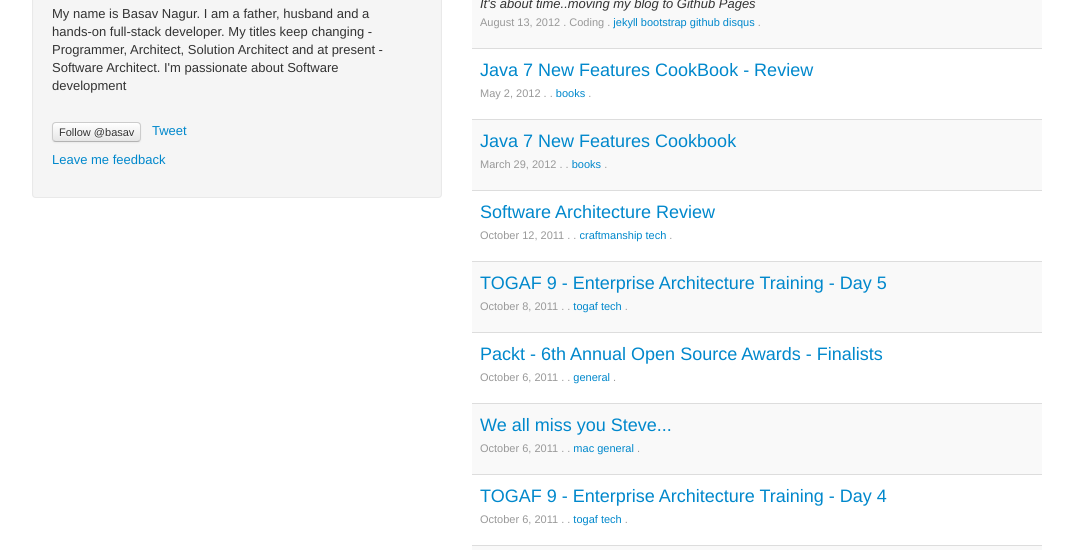
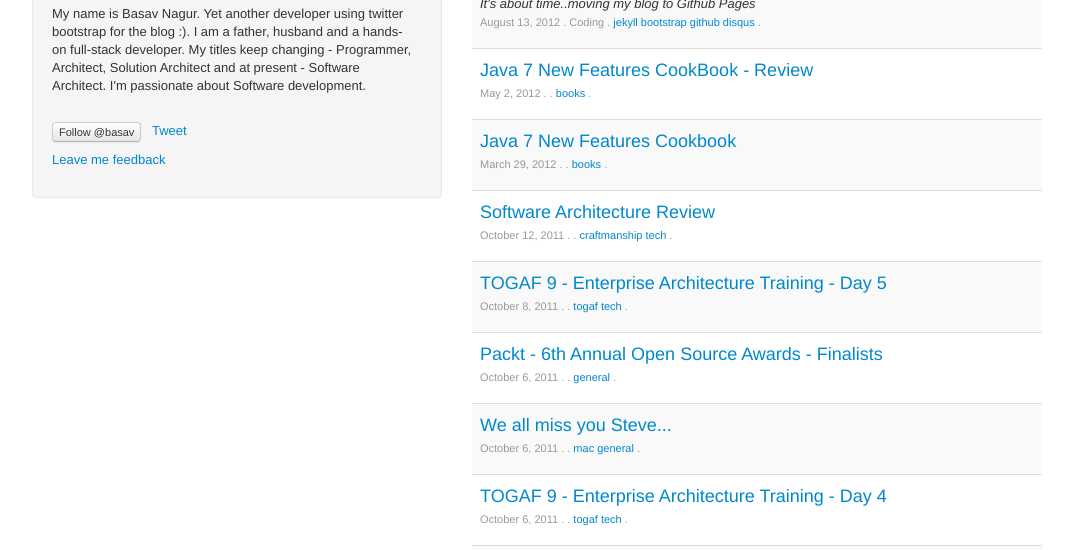
Before and after one commit to basav/basav.github.com, a Jekyll site: the page built from index.html, in a window 1280 px wide and 900 px high, cut to the strip 350-900 px from the top of the window. Shown: the whole strip, without its empty margins (23-1096 px from the left). Built offline with Jekyll 4.4.1, drawn with Linux system fonts in a browser that asks for light colours; Markdown is read by kramdown in place of the engine named in the settings; comment, search, counter and statistics services are not loaded.

```diff
--- a/_includes/aboutme.html
+++ b/_includes/aboutme.html
@@ -1,5 +1,5 @@
 <p><img src="http://0.gravatar.com/userimage/21625238/ca3745aeedbd991a4e97c9491299cf36" alt="@basav" title="Follow me on Twitter @basav" /></p>
-<p>My name is Basav Nagur. I am a father, husband and a hands-on full-stack developer. My titles keep changing - Programmer, Architect, Solution Architect and at present - Software Architect. I'm passionate about Software development</p>
+<p>My name is Basav Nagur. Yet another developer using twitter bootstrap for the blog :). I am a father, husband and a hands-on full-stack developer. My titles keep changing - Programmer, Architect, Solution Architect and at present - Software Architect. I'm passionate about Software development.</p>
 <br/>
 <p><a href="https://twitter.com/basav" class="twitter-follow-button btn btn-mini" data-show-count="false">Follow @basav</a> &nbsp; <a href="https://twitter.com/share" class="twitter-share-button" data-via="basav">Tweet</a></p>
 <p>
```
